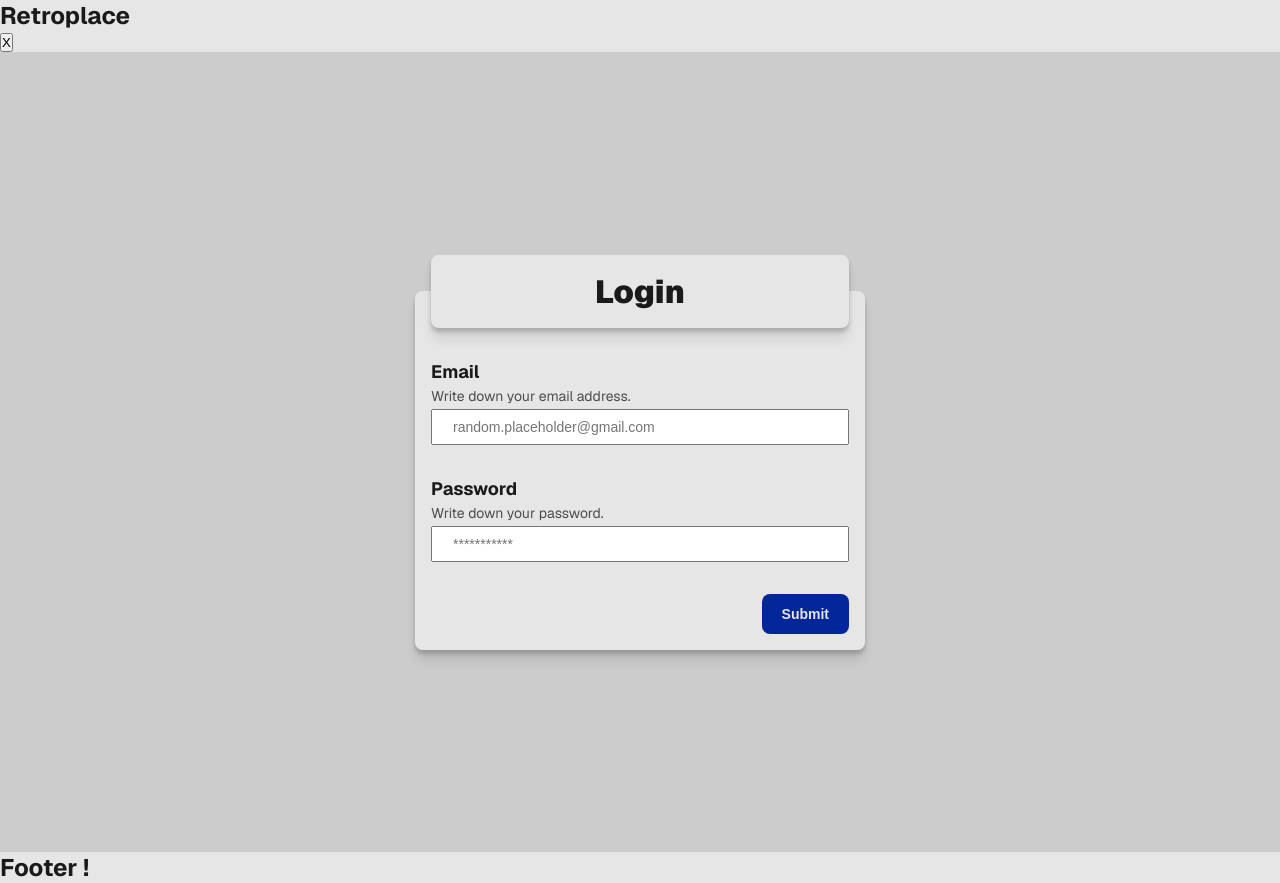
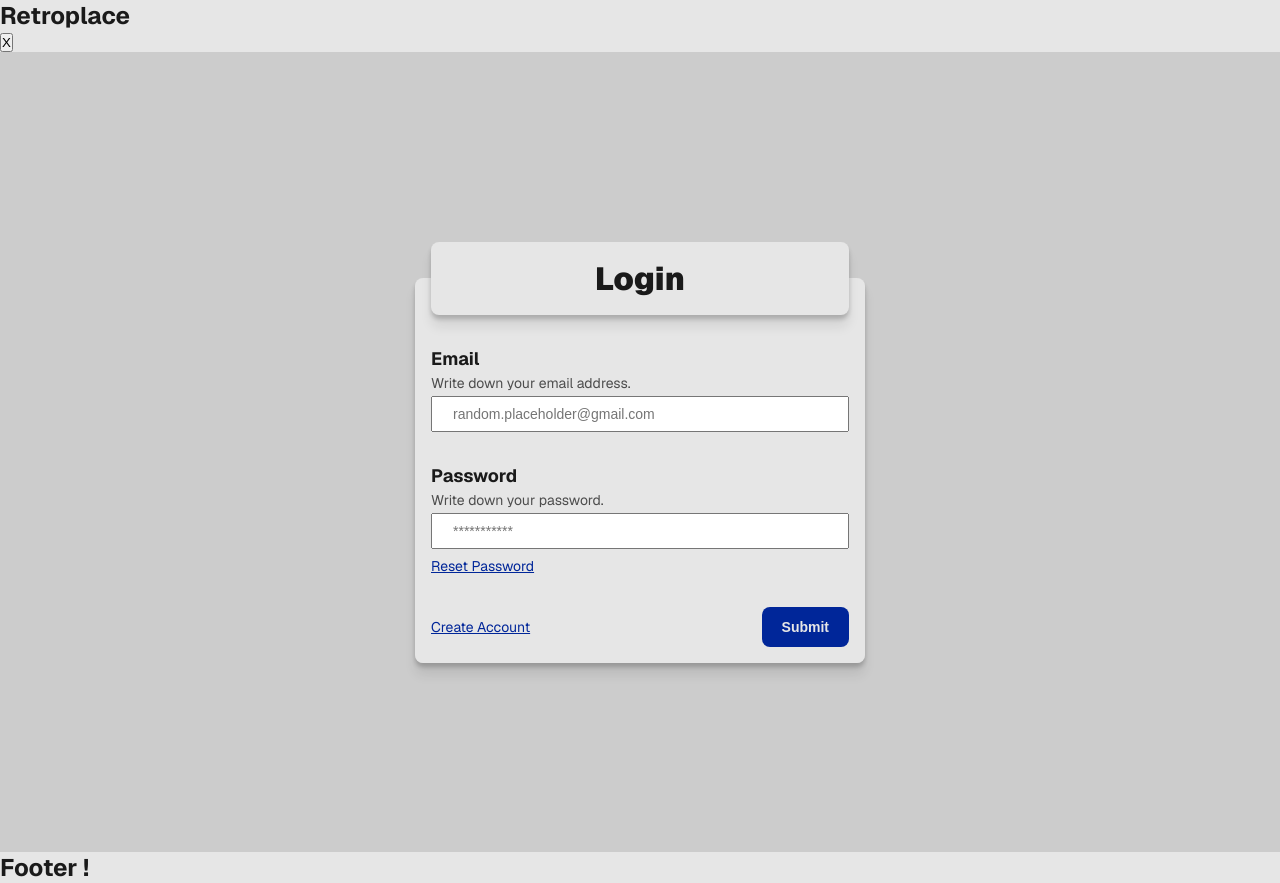
Before and after one commit to nathanEvrardDaCunha/retroplace_frontend, a React (Vite) app: page /login in a window 1280 px wide. Built offline with nearby package versions, Linux system fonts and the light colour scheme.

Commit message:
feat(core): implement react router link

```diff
--- a/src/components/form/form-style.scss
+++ b/src/components/form/form-style.scss
@@ -114,6 +114,7 @@
 // Button Container
 .form__buttons {
     display: flex;
-    flex-direction: row;
-    justify-content: flex-end;
+    flex-direction: row-reverse;
+    justify-content: space-between;
+    align-items: center;
 }
--- /dev/null
+++ b/src/components/shared/CustomLink.tsx
@@ -0,0 +1,24 @@
+import { Link } from 'react-router-dom';
+import './shared-style.scss';
+
+interface CustomLinkProps {
+    to: string;
+    children: string;
+    variant: 'no-padding' | 'top-padding';
+}
+
+export function CustomLink(props: CustomLinkProps) {
+    if (props.variant === 'top-padding') {
+        return (
+            <Link className="shared-link--top-padding" to={props.to}>
+                {props.children}
+            </Link>
+        );
+    }
+
+    return (
+        <Link className="shared-link" to={props.to}>
+            {props.children}
+        </Link>
+    );
+}
--- a/src/components/shared/shared-style.scss
+++ b/src/components/shared/shared-style.scss
@@ -30,3 +30,45 @@
         transform: scale(0.95);
     }
 }
+
+.shared-link {
+    transition: all 0.1s ease-in-out;
+
+    width: fit-content;
+    color: var(--color-light-accent-30);
+    font-size: variables.$font-size-small;
+    font-weight: variables.$font-weight-400;
+    text-decoration: underline;
+
+    &:hover,
+    &:focus {
+        cursor: pointer;
+        text-decoration: none;
+    }
+
+    &:active {
+        transform: scale(0.95);
+    }
+}
+
+.shared-link--top-padding {
+    transition: all 0.1s ease-in-out;
+
+    width: fit-content;
+    color: var(--color-light-accent-30);
+    font-size: variables.$font-size-small;
+    font-weight: variables.$font-weight-400;
+    text-decoration: underline;
+
+    padding-block-start: variables.$spacing-1;
+
+    &:hover,
+    &:focus {
+        cursor: pointer;
+        text-decoration: none;
+    }
+
+    &:active {
+        transform: scale(0.95);
+    }
+}
--- a/src/features/login/LoginUser.tsx
+++ b/src/features/login/LoginUser.tsx
@@ -7,13 +7,12 @@ import { FormDescription } from '../../components/form/form-other/FormDescriptio
 import { FormLabel } from '../../components/form/form-other/FormLabel';
 import { FormSection } from '../../components/form/form-other/FormSection';
 import { Button } from '../../components/shared/Button';
+import { CustomLink } from '../../components/shared/CustomLink';
 
 import './login-style.scss';
 
 // TODO: When form is a success, redirect to personal-account page.
 // TODO: When form is a success, tell it to the user through a message.
-// TODO: Add reset button.
-// TODO: Add sign-up button.
 // TODO: Should indicate to user which fields are required before he submit for the first time.
 // IDEA: Rename FeatureUserCreation ?
 // TODO: When Backend implemented,  don't forget to implement an authentication system.
@@ -50,10 +49,17 @@ export function LoginUser() {
                                 </FormLabel>
                                 <FormDescription variant="description">Write down your password.</FormDescription>
                                 <FormInputPassword id={'password-account'} name={'password-account'} />
+                                <CustomLink variant="top-padding" to={'/reset-password'}>
+                                    Reset Password
+                                </CustomLink>
                             </FormSection>
 
                             <FormSection variant="button">
                                 <Button>Submit</Button>
+
+                                <CustomLink variant="no-padding" to={'/reset-password'}>
+                                    Create Account
+                                </CustomLink>
                             </FormSection>
                         </FormFieldset>
                     </Form>
--- a/src/features/not-found/NotFound.tsx
+++ b/src/features/not-found/NotFound.tsx
@@ -2,10 +2,9 @@ import { Card } from '../../components/card/Card';
 import { CardItem } from '../../components/card/card-other/CardItem';
 import { CardSection } from '../../components/card/card-other/CardSection';
 import { CardTitle } from '../../components/card/card-other/CardTitle';
-import { Button } from '../../components/shared/Button';
+import { CustomLink } from '../../components/shared/CustomLink';
 import './not-found-style.scss';
 
-// TODO: Add a link that return to the previous page or home page.
 // TODO: Create a TSX ErrorMessage component with proper feature to display error ?
 // => Instead of using <Card>, it might be better to create a <Message> component for those cases.
 
@@ -24,11 +23,13 @@ export function NotFound() {
                             </CardItem>
                             <CardItem variant="item">Did you check you were on the good URL ? </CardItem>
 
-                            <CardItem variant="item">If you're unsure, we invite you to the home page.</CardItem>
+                            <CardItem variant="item">If you're unsure, we invite you to click the link below.</CardItem>
                         </CardSection>
 
                         <CardSection variant="buttons">
-                            <Button>Go Home</Button>
+                            <CustomLink variant="no-padding" to={'/'}>
+                                Go back to Home
+                            </CustomLink>
                         </CardSection>
                     </Card>
                 </section>
--- a/src/features/register/RegisterUser.tsx
+++ b/src/features/register/RegisterUser.tsx
@@ -9,6 +9,7 @@ import { FormDescription } from '../../components/form/form-other/FormDescriptio
 import { FormLabel } from '../../components/form/form-other/FormLabel';
 import { FormSection } from '../../components/form/form-other/FormSection';
 import { Button } from '../../components/shared/Button';
+import { CustomLink } from '../../components/shared/CustomLink';
 
 import './register-style.scss';
 
@@ -86,6 +87,10 @@ export function RegisterUser() {
 
                             <FormSection variant="button">
                                 <Button>Submit</Button>
+
+                                <CustomLink variant="no-padding" to={'/login'}>
+                                    Login Instead
+                                </CustomLink>
                             </FormSection>
                         </FormFieldset>
                     </Form>
```
